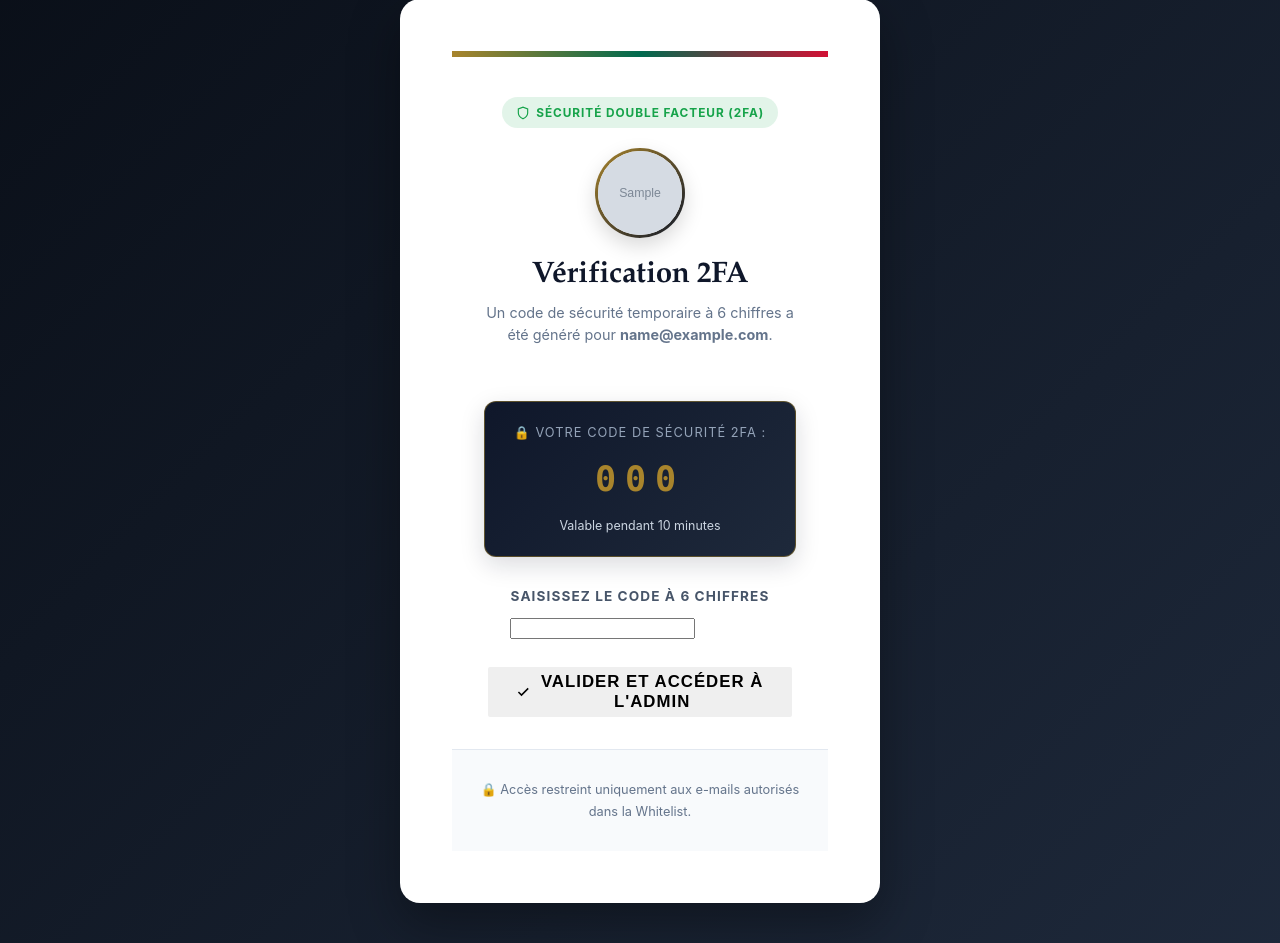
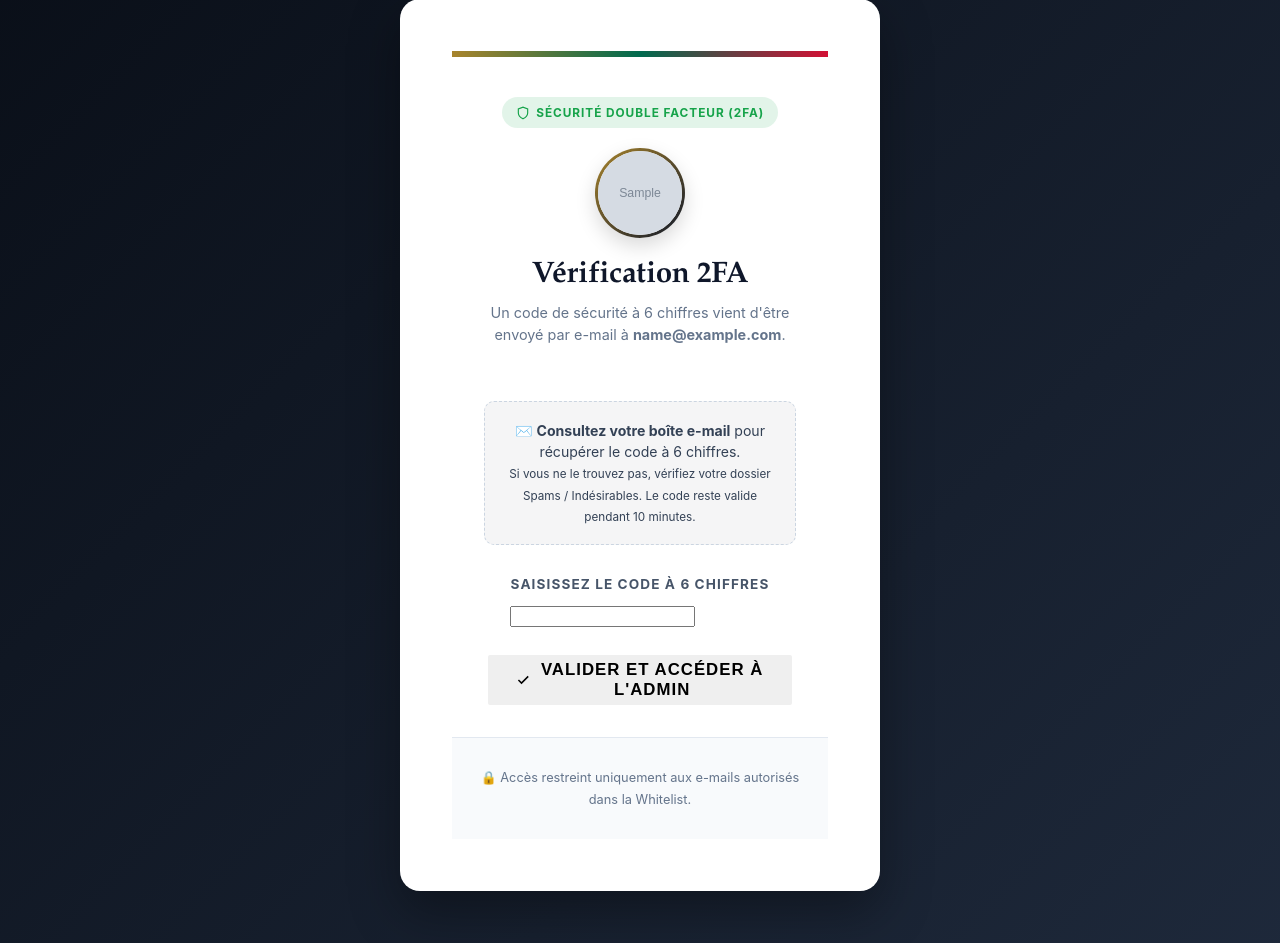
Before and after one commit to kokou-stm/portefolio-madame-myriam, a Django app: template templates/cv/connexion_2fa.html in a window 1280 px wide. Shown: the part 204-1147 px from the top of the page. Run offline with Django 5.2, Linux system fonts and the light colour scheme; the template is opened without the code that fills it: most values are stand-ins (such as "Sample title", 1, 10 or a date in 2020); grey boxes marked "Sample" are stand-in pictures; form fields are guessed from the names that the template uses.

Commit message:
Remove on-screen code banner to enforce 100% email-only 2FA security

```diff
--- a/templates/cv/connexion_2fa.html
+++ b/templates/cv/connexion_2fa.html
@@ -29,7 +29,7 @@
 
         <h2>Vérification 2FA</h2>
         <p class="admin-login-subtitle">
-          Un code de sécurité temporaire à 6 chiffres a été généré pour <strong>{{ user_email }}</strong>.
+          Un code de sécurité à 6 chiffres vient d'être envoyé par e-mail à <strong>{{ user_email }}</strong>.
         </p>
       </div>
 
@@ -37,11 +37,11 @@
         <div class="alerte alerte--{{ message.tags }}">{{ message }}</div>
       {% endfor %}
 
-      <!-- Bannière d'affichage dynamique du code 2FA -->
-      <div class="code-2fa-banner">
-        <span class="code-2fa-banner__label">🔒 Votre Code de Sécurité 2FA :</span>
-        <strong class="code-2fa-banner__valeur">{{ active_code }}</strong>
-        <span class="code-2fa-banner__timer">Valable pendant 10 minutes</span>
+      <div class="code-2fa-info-box" style="background: rgba(15, 23, 42, 0.04); border: 1px dashed #cbd5e1; border-radius: 10px; padding: 1.1rem; margin: 1.25rem 2rem 0; text-align: center;">
+        <p style="margin: 0; font-size: 0.88rem; color: #334155; line-height: 1.5;">
+          ✉️ <strong>Consultez votre boîte e-mail</strong> pour récupérer le code à 6 chiffres.<br>
+          <small class="text-muted">Si vous ne le trouvez pas, vérifiez votre dossier Spams / Indésirables. Le code reste valide pendant 10 minutes.</small>
+        </p>
       </div>
 
       <form method="post" class="admin-login-form" novalidate>
```
